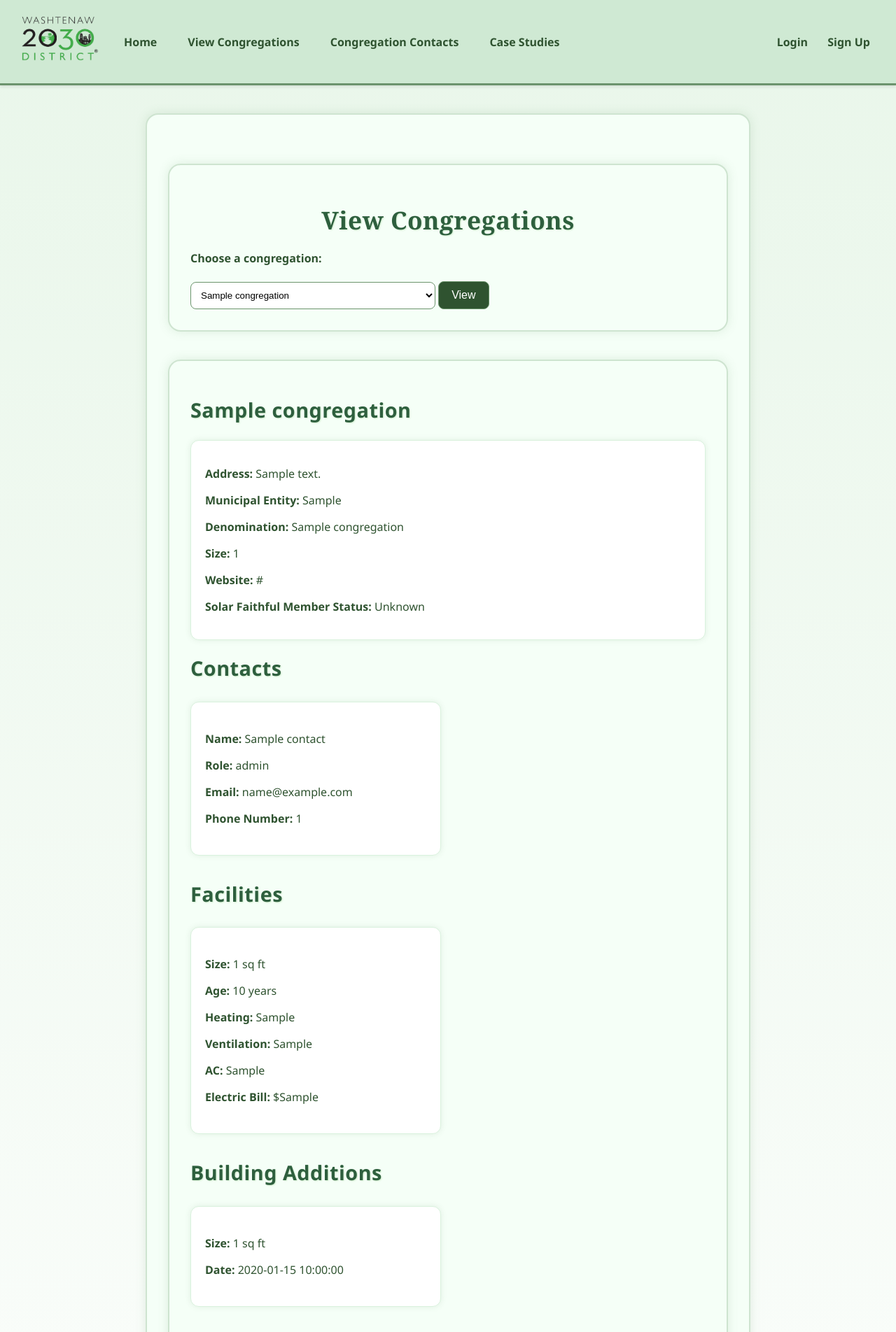
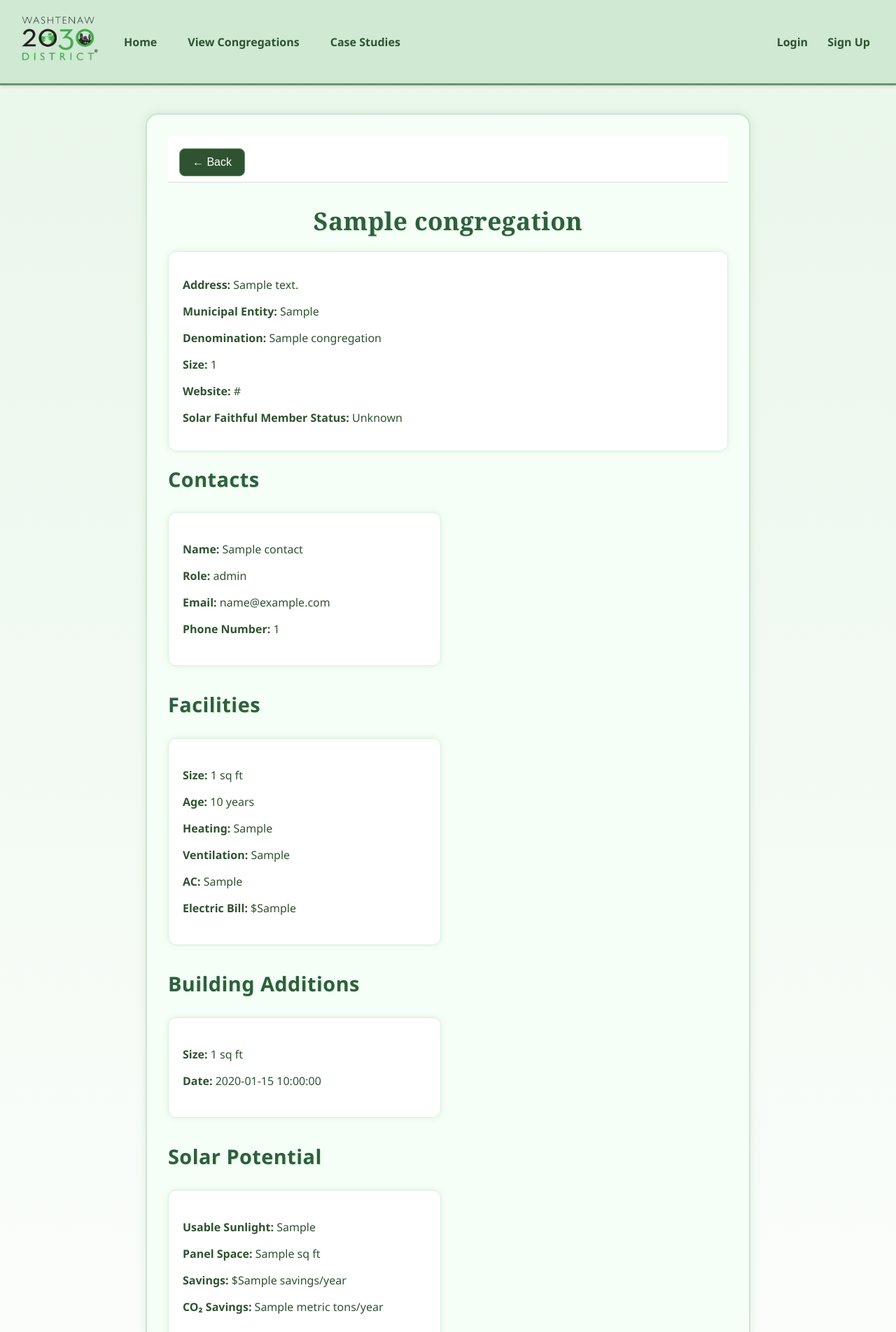
Before and after one commit to remecca4/Washtenaw2030_HOW_DB, a Flask app: page /congregations?id=1 in a window 1280 px wide. Shown: the top 1904 px of the page at 70% size. Run offline with Flask 3, Linux system fonts and the light colour scheme; a database or web service that is not in the repository returns one stand-in record (values such as "Sample title"); some libraries are stand-ins or nearby versions.

Commit message:
changed view congregations layout

```diff
--- a/app.py
+++ b/app.py
@@ -311,7 +311,12 @@ def view_forms():
     return render_template(
         "forms.html",
         congregations=congregations,
-        upload_congregations_url=url_for("upload_congregations_csv")
+        upload_congregations_url=url_for("upload_congregations_csv"),
+        upload_contacts_url=url_for("upload_contacts_csv"),
+        upload_facilities_url=url_for("upload_facilities_csv"),
+        upload_additions_url=url_for("upload_additions_csv"),
+        upload_solar_url=url_for("upload_solar_csv"),
+        upload_climate_work_url=url_for("upload_climate_work_csv")
     )
 
 
@@ -912,7 +917,7 @@ def upload_congregations_csv():
     flash("Congregations CSV Imported!.")
     return redirect(request.referrer)
 
-@app.route("/upload/contacts")
+@app.post("/upload/contacts")
 @login_required
 def upload_contacts_csv():
     '''
@@ -943,7 +948,7 @@ def upload_contacts_csv():
 
     flash("Contacts CSV imported!")
     return redirect(request.referrer)
-@app.route("/upload/facilities")
+@app.post("/upload/facilities")
 @login_required
 def upload_facilities_csv():
     '''
@@ -1070,8 +1075,8 @@ def upload_climate_work_csv():
     flash("Climate Work CSV imported!")
     return redirect(request.referrer)
 
-@app.route("/contacts")
-def how_contacts():
+@app.route("/filter_congs")
+def filter_congs():
     '''
     Summary
     ------------------------------------------------
@@ -1080,13 +1085,14 @@ def how_contacts():
 
     Returns
     ---------------------------------------------------
-    Render Template to contacts.html
+    Render Template to filter_congs.html
     '''
     municipal = request.args.get("municipal", "")
     denomination = request.args.get("denomination", "")
     sf_status = request.args.get("sf_status", "")
+    search_query = request.args.get("search", "").strip()
     # Base query
-    query = "SELECT name, municipal_entity, denomination, sf_member_status FROM congregations"
+    query = "SELECT congregation_id, name, municipal_entity, denomination, sf_member_status FROM congregations"
     conditions = []
     params = []
 
@@ -1100,6 +1106,9 @@ def how_contacts():
     if sf_status:
       conditions.append("sf_member_status = %s")
       params.append(sf_status)
+    if search_query:
+      conditions.append( "name ILIKE %s")
+      params.append(f"%{search_query}%")
     if conditions:
         query += " WHERE " + " AND ".join(conditions)
 
@@ -1113,14 +1122,15 @@ def how_contacts():
     denomination_options = [row[0] for row in db.fetchall("SELECT DISTINCT denomination FROM congregations ORDER BY denomination")]
     sf_options = [row[0] for row in db.fetchall("SELECT DISTINCT sf_member_status FROM congregations ORDER BY sf_member_status")]
     return render_template(
-        "contacts.html",
+        "filter_congs.html",
         hows=congregations,
         municipal_options=municipal_options,
         denomination_options=denomination_options,
         sf_options=sf_options,
         selected_municipal=municipal,
         selected_denomination=denomination,
-        selected_sf_status=sf_status
+        selected_sf_status=sf_status,
+        search_query=search_query
     )
 @app.route("/case_studies")
 def how_case_studies():
--- a/db_manager.py
+++ b/db_manager.py
@@ -43,7 +43,7 @@ class DatabaseManager:
         CREATE TABLE IF NOT EXISTS contacts (
         contact_id SERIAL PRIMARY KEY,
         congregation_id INTEGER NOT NULL REFERENCES congregations(congregation_id) ON DELETE CASCADE,
-        name TEXT NOT NULL UNIQUE,
+        name TEXT NOT NULL,
         role TEXT,
         email TEXT,
         phone_number TEXT
@@ -395,14 +395,21 @@ class DatabaseManager:
         }
       return congs
 
-    def get_congregation_id(self,congregation_name):
-     query="SELECT congregation_id FROM Congregations WHERE name = ?"
-     conn = psycopg2.connect(os.environ["DATABASE_URL"])
-     cursor = conn.cursor()
-     cursor.execute(query, (congregation_name,))
-     id = cursor.fetchone()[0]
-     return id
+    def get_congregation_id(self, congregation_name):
+     if not congregation_name:
+        raise ValueError("congregation_name cannot be empty or None")
 
+     query = "SELECT congregation_id FROM congregations WHERE name = %s"
+
+    # Use a context manager to auto-close connection/cursor
+     with psycopg2.connect(os.environ["DATABASE_URL"]) as conn:
+        with conn.cursor() as cursor:
+            cursor.execute(query, (congregation_name,))
+            result = cursor.fetchone()
+            if result:
+                return result[0]
+            else:
+                raise ValueError(f"No congregation found with name '{congregation_name}'")
     def get_case_study_by_cong_id(self,congregation_id):
       query = """
         SELECT  case_study_id, congregation_id, case_study_path
--- a/templates/base.html
+++ b/templates/base.html
@@ -283,6 +318,15 @@ input, select {
     box-shadow: 0 0 12px rgba(70, 120, 70, 0.25);
 }
 
+.back-button-container {
+    position: sticky;
+    top: 0; /* sticks to the top */
+    background-color: white; /* same as your page background */
+    padding: 0.5rem 1rem;
+    z-index: 100; /* makes sure it stays above other content */
+    border-bottom: 1px solid #ddd; /* optional, gives a subtle separation */
+}
+
 /* ----------- ANIMATIONS ----------- */
 @keyframes fadeIn {
     from { opacity: 0; transform: translateY(10px); }
@@ -298,8 +342,7 @@ input, select {
          alt="Washtenaw 2030 Logo"
          class="logo_taskbar">
     <a href="/">Home</a>
-    <a href="/congregations">View Congregations</a>
-    <a href="/contacts">Congregation Contacts</a>
+    <a href="/filter_congs">View Congregations</a>
     <a href="/case_studies">Case Studies</a>
     {% if current_user.is_authenticated %}
      <a href="/forms">Add Data</a>
--- a/templates/congregations.html
+++ b/templates/congregations.html
@@ -3,33 +3,20 @@
 
 {% block content %}
 
-<div class="container">
-    <h1 class="title">View Congregations</h1>
 
-    <!-- Dropdown -->
-    <form method="GET" action="/congregations" class="dropdown-form">
-        <label for="cong-select">Choose a congregation:</label>
-        <select id="cong-select" name="id" required>
-            <option value="">-- Select --</option>
-            {% for c in congregations %}
-                <option value="{{ c.congregation_id }}"
-                    {% if selected_congregation and c.congregation_id == selected_congregation.congregation_id %}
-                        selected
-                    {% endif %}
-                >{{ c.name }}</option>
-            {% endfor %}
-        </select>
 
-        <button class="button", type="submit">View</button>
-    </form>
-</div>
 
 
 {% if selected_congregation %}
-<div class="container details-container">
 
+    <div class="back-button-container">
+    <a href="/filter_congs">
+        <button class="button">← Back </button>
+    </a>
+    </div>
     <!-- Congregation Header -->
-    <h2 class="section-title">{{ selected_congregation.name }}</h2>
+    <h2 class="title">{{ selected_congregation.name }}</h2>
+
 
     <div class="info-card">
         <p><strong>Address:</strong> {{ selected_congregation.address }}</p>
```
Also changed, not shown: other parts of templates/base.html (+35 -0 lines), parse_csv.py (+6 -5 lines), templates/filter_congs.html (renamed from templates/contacts.html, +15 -27 lines).
